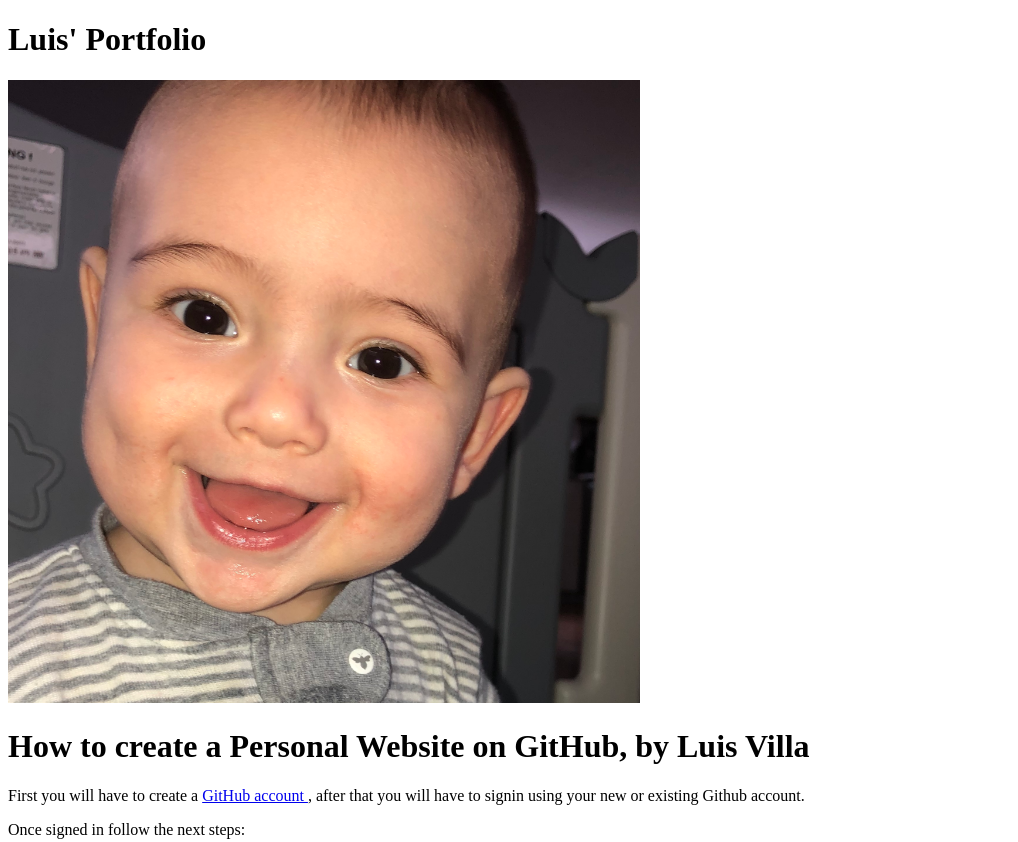
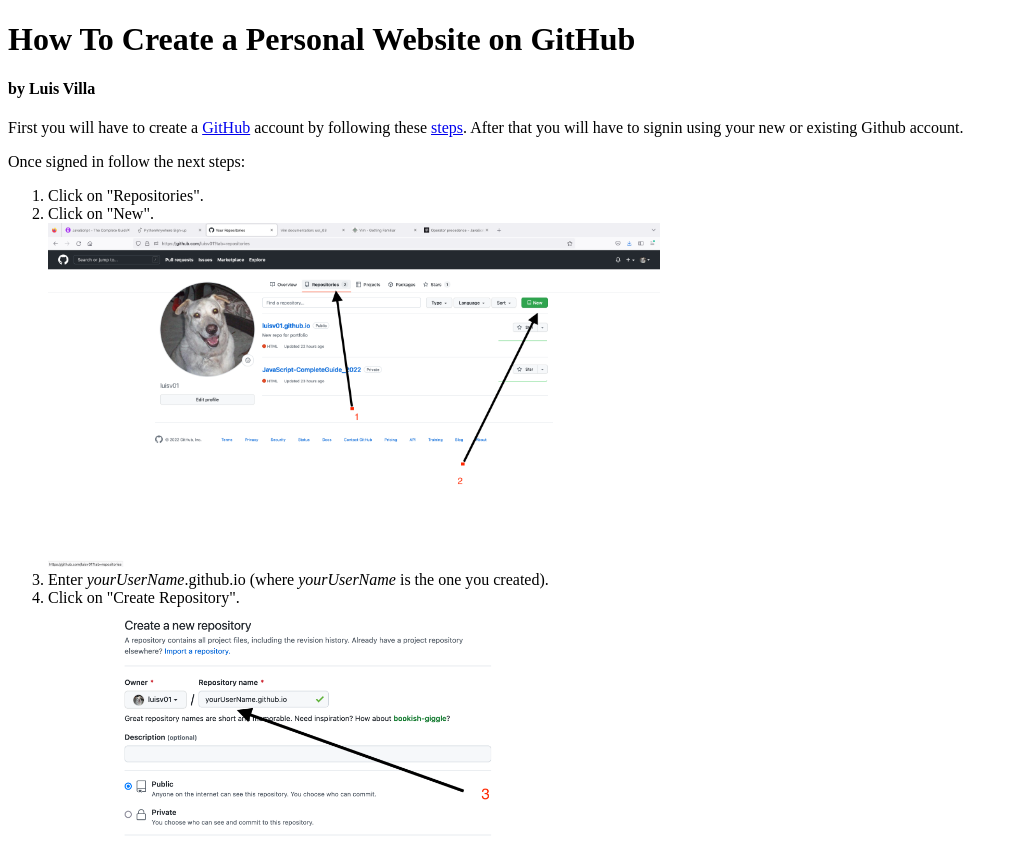
Before and after one commit to luisv01/luisv01.github.io, a plain HTML site: page index.html in a window 1280 px wide. Shown: the top 842 px of the page, without its empty margins (0-1018 px from the left). Drawn offline with Linux system fonts and the light colour scheme.

Commit message:
removed Gmann

```diff
--- a/index.html
+++ b/index.html
@@ -7,10 +7,11 @@
     <title>LV Portfolio</title>
 </head>
 <body>
-    <h1>Luis' Portfolio</h1>
-    <img src="./G-mage.jpg" alt="Gmann" style="height:50%; width:50%;">
-    <h1>How to create a Personal Website on GitHub, by Luis Villa</h1>
-    <p>First you will have to create a <a href="https://github.com/" target="_blank">GitHub account </a>, after that you will have to signin using your new or existing Github account.</p>
+    <!-- <h1>Luis' Portfolio</h1>
+    <img src="./G-mage.jpg" alt="Gmann" style="height:50%; width:50%;"> -->
+    <h1>How To Create a Personal Website on GitHub</h1>
+    <h4>by Luis Villa</h4>
+    <p>First you will have to create a <a href="https://github.com/" target="_blank">GitHub</a> account by following these <a href="https://www.wikihow.com/Create-an-Account-on-GitHub" target="_blank"> steps</a>. After that you will have to signin using your new or existing Github account.</p>
     <p>Once signed in follow the next steps: </p>
     <ol>
         <li>Click on "Repositories".</li>
```
